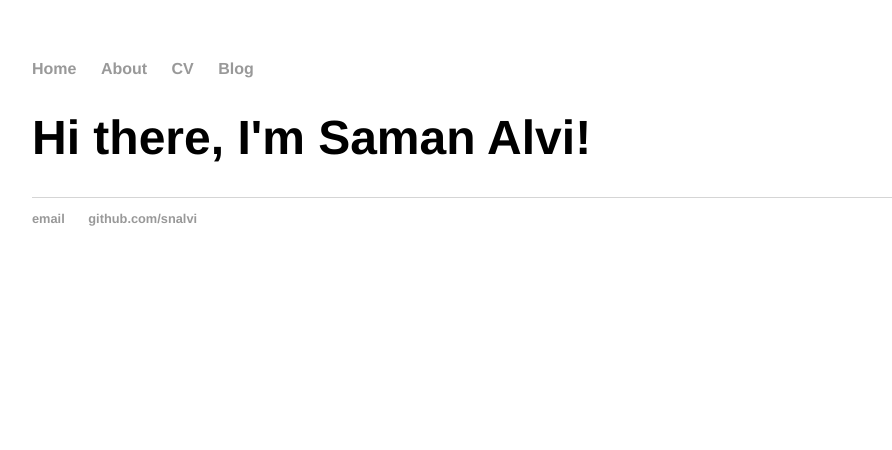
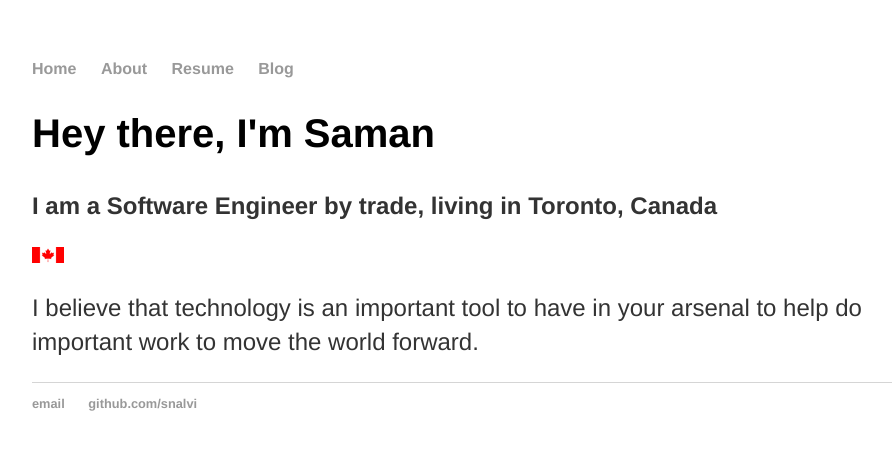
Before and after one commit to snalvi/snalvi.github.io, a Jekyll site: the page built from index.html, in a window 1280 px wide. Shown: the top 450 px of the page, without its empty margins (160-1052 px from the left). Built offline with Jekyll 4.4.1, drawn with Linux system fonts in a browser that asks for light colours.

Commit message:
Added assets/, updated main page

```diff
--- a/_layouts/default.html
+++ b/_layouts/default.html
@@ -9,7 +9,7 @@
 	    		<ul>
 	        		<li><a href="/">Home</a></li>
 		        	<li><a href="/about">About</a></li>
-	        		<li><a href="/cv">CV</a></li>
+					<li><a href="/cv">Resume</a></li>
 	        		<li><a href="/blog">Blog</a></li>
 	    		</ul>
 			</nav>
@@ -19,10 +19,10 @@
 
 			</div><!-- /.container -->
 			<footer>
-	    		<ul>
-				<li><a href="mailto:">email</a></li>
-				<li><a href="https://github.com/snalvi">github.com/snalvi</a></li>
-			</ul>
+			<ul>
+					<li><a href="mailto:">email</a></li>
+					<li><a href="https://github.com/snalvi">github.com/snalvi</a></li>
+				</ul>
 			</footer>
 		</body>
 	</html>
--- a/css/main.css
+++ b/css/main.css
@@ -23,11 +23,19 @@ h1 {
     font-size: 3em;
     font-family:'Helvetica', 'Arial', 'Sans-Serif';
 }
+
+h2 {
+    font-size: 2.5em;
+    font-family: 'Helvetica', 'Arial', 'Sans-Serif';
+}
+
 p {
     font-size: 1.5em;
     line-height: 1.4em;
     color: #333;
+    font-family: 'Helvetica', 'Sans-Serif';
 }
+
 footer {
     border-top: 1px solid #d5d5d5;
     font-size: .8em;
--- a/index.html
+++ b/index.html
@@ -1,7 +1,12 @@
 ---
 layout: default
-title: Saman Alvi, Software Engineer
+title: Saman Alvi, Senior Software Engineer
 ---
 <div class="blurb">
-	<h1>Hi there, I'm Saman Alvi!</h1>
+	<h2>Hey there, I'm Saman</h2>
+
+	<p><b>I am a Software Engineer by trade, living in Toronto, Canada</b></p>
+	<img src="assets/canada-flag-icon-32.png" />
+
+	<p>I believe that technology is an important tool to have in your arsenal to help do important work to move the world forward.</p>
 </div><!-- /.blurb -->
```
Also changed, not shown: assets/canada-flag-icon-32.png (added).
